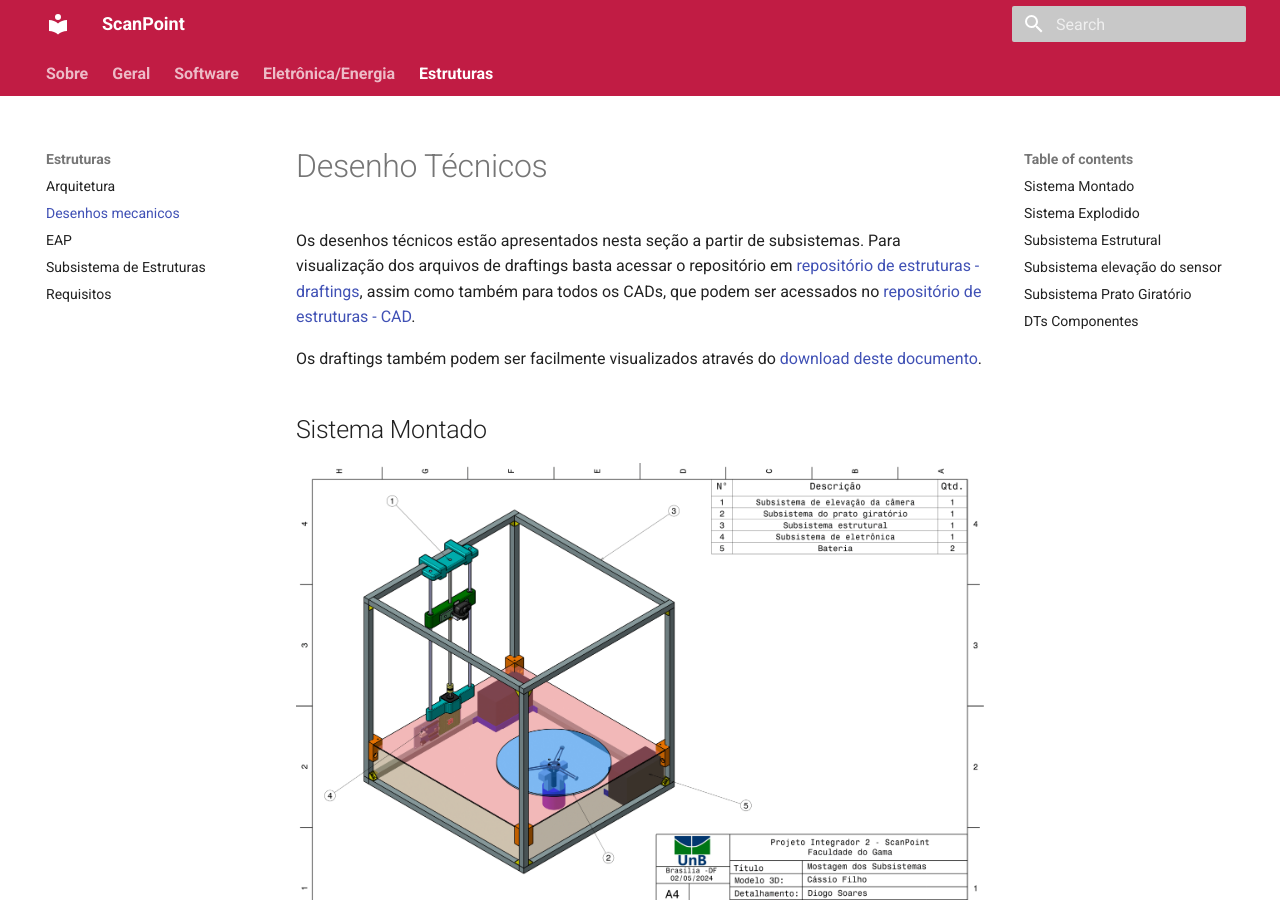
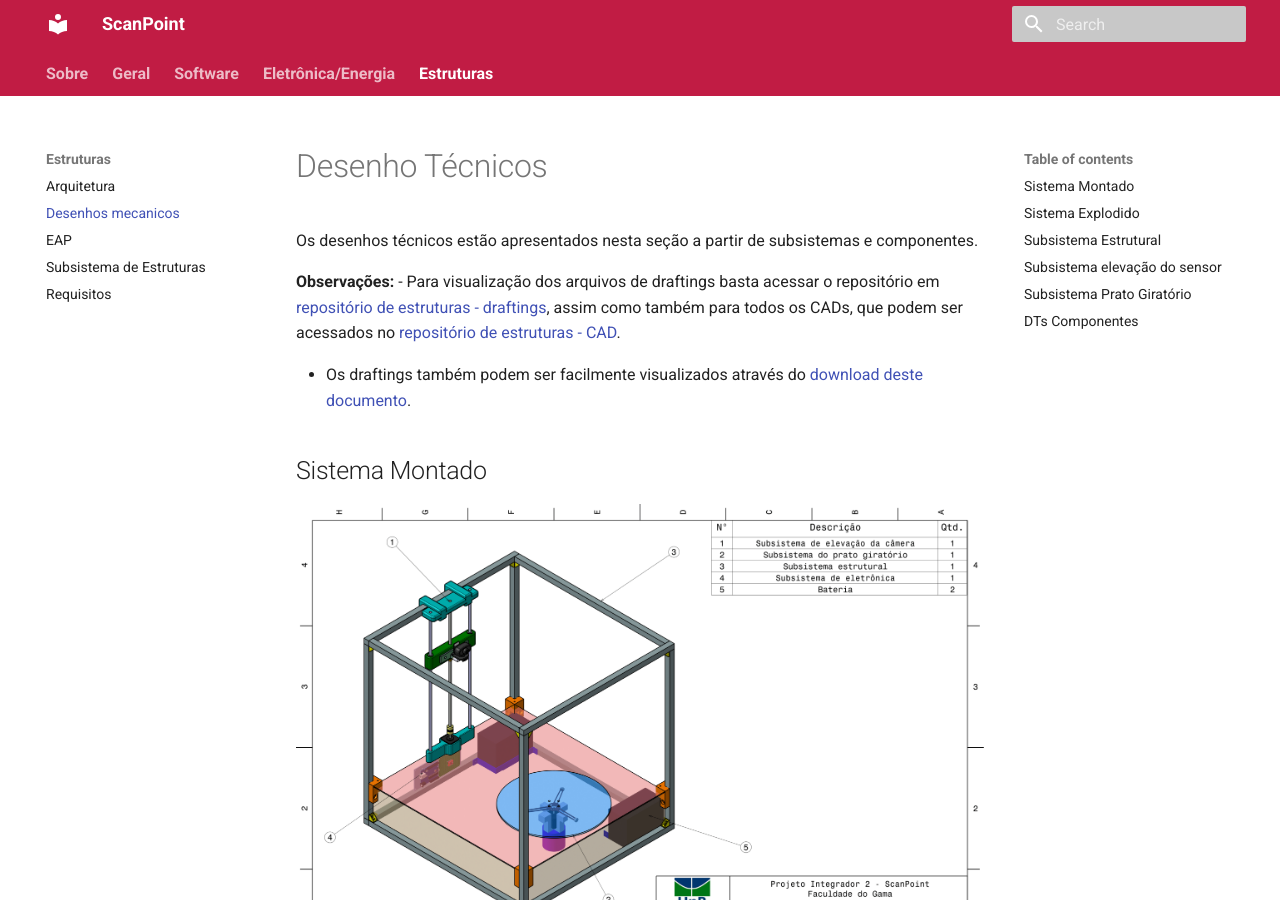
Before and after one commit to Calcioft/ScanPoint, an MkDocs documentation site: the page built from docs/estruturas/DTs.md, in a window 1280 px wide and 900 px high. Built offline with MkDocs 1.6.1 and Material for MkDocs 9.7.7, drawn with Linux system fonts in a browser that asks for light colours.

Commit message:
Update DTs.md

```diff
--- a/docs/estruturas/DTs.md
+++ b/docs/estruturas/DTs.md
@@ -1,8 +1,13 @@
 # Desenho Técnicos
 
-Os desenhos técnicos estão apresentados nesta seção a partir de subsistemas. Para visualização dos arquivos de draftings basta acessar o repositório em [repositório de estruturas - draftings](https://gitlab.com/lappis-unb/fga-pi2/semestre-2024-1/grupo-08/scanpoint/-/tree/main/docs/estruturas/Draftings), assim como também para todos os CADs, que podem ser acessados no [repositório de estruturas - CAD](https://gitlab.com/lappis-unb/fga-pi2/semestre-2024-1/grupo-08/scanpoint/-/tree/main/docs/estruturas/CAD/Estrutura_CATIA?ref_type=heads).
+<p style="text-align: justify;">
+Os desenhos técnicos estão apresentados nesta seção a partir de subsistemas e componentes.
+</p>
 
-Os draftings também podem ser facilmente visualizados através do [download deste documento](https://gitlab.com/lappis-unb/fga-pi2/semestre-2024-1/grupo-08/scanpoint/-/raw/main/docs/estruturas/Draftings/00-Montagem_merged.pdf?inline=false).
+**Observações:**
+ - Para visualização dos arquivos de draftings basta acessar o repositório em [repositório de estruturas - draftings](https://gitlab.com/lappis-unb/fga-pi2/semestre-2024-1/grupo-08/scanpoint/-/tree/main/docs/estruturas/Draftings), assim como também para todos os CADs, que podem ser acessados no [repositório de estruturas - CAD](https://gitlab.com/lappis-unb/fga-pi2/semestre-2024-1/grupo-08/scanpoint/-/tree/main/docs/estruturas/CAD/Estrutura_CATIA?ref_type=heads).
+
+- Os draftings também podem ser facilmente visualizados através do [download deste documento](https://gitlab.com/lappis-unb/fga-pi2/semestre-2024-1/grupo-08/scanpoint/-/raw/main/docs/estruturas/Draftings/00-Montagem_merged.pdf?inline=false).
 
 ## Sistema Montado
 ![Montagem](../estruturas/imagens/DTs/Montagem-1.png)
```
